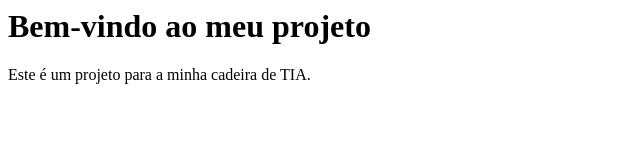
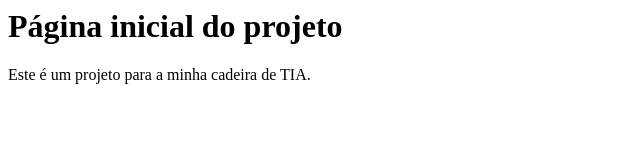
Before and after one commit to bernardojsilva/git-practice-repo, a plain HTML site: page index.html in a window 1280 px wide. Shown: the whole page, without its empty margins (0-640 px from the left). Drawn offline with Linux system fonts and the light colour scheme.

Commit message:
Simplificar título da página inicial

```diff
--- a/index.html
+++ b/index.html
@@ -1,2 +1,2 @@
-<h1>Bem-vindo ao meu projeto</h1>
+<h1>Página inicial do projeto</h1>
 <p>Este é um projeto para a minha cadeira de TIA.</p>
```
